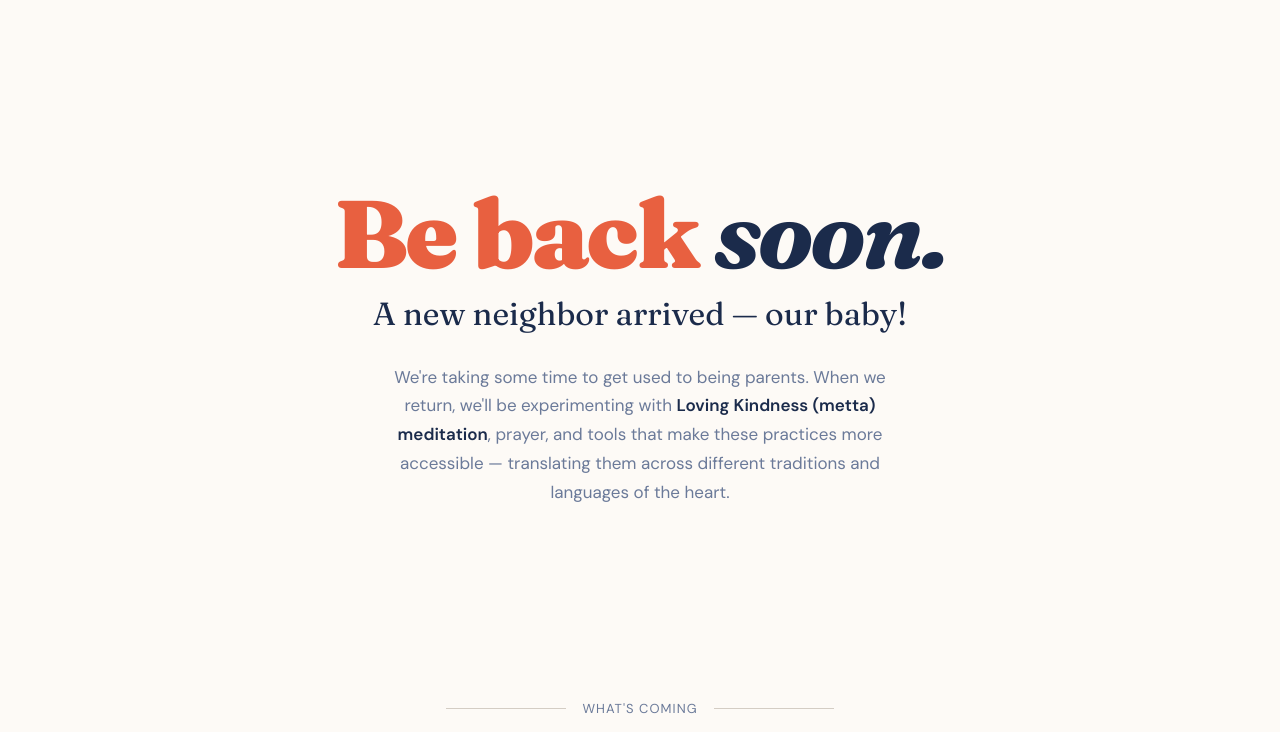
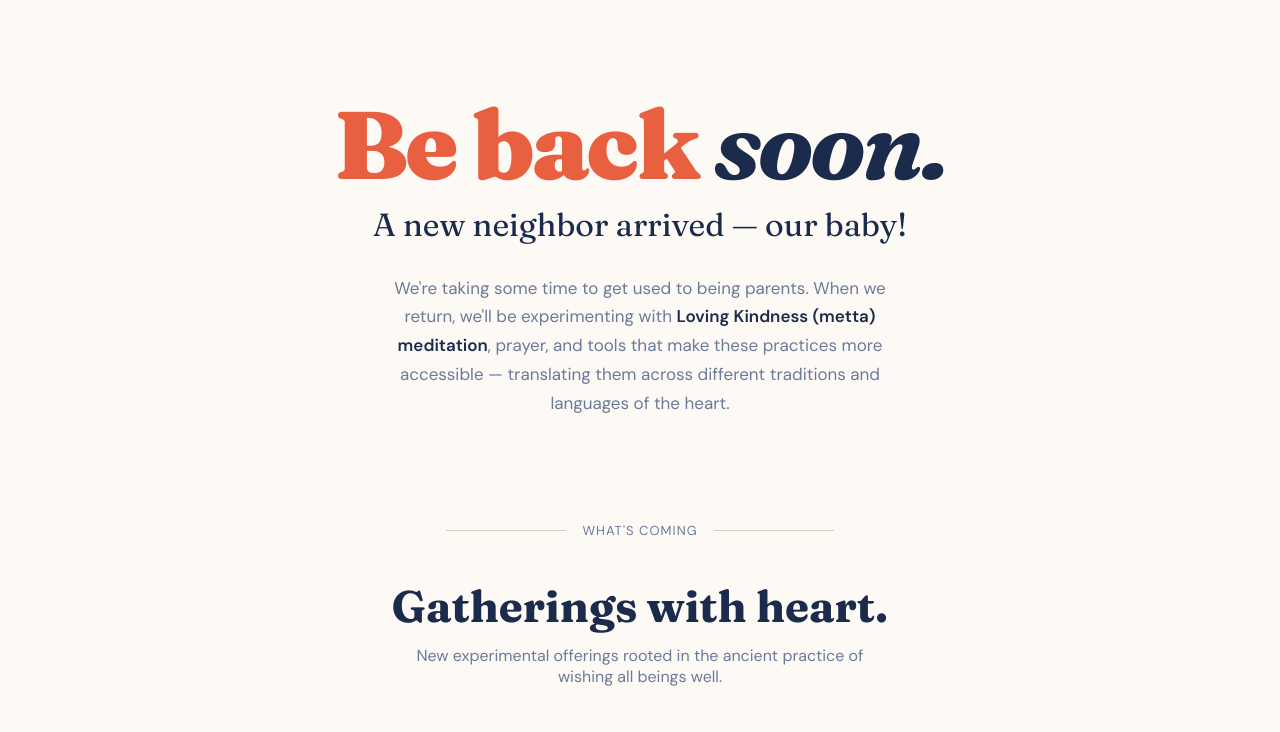
Before and after one commit to DuncanHamra/moreneighborly-com, a plain HTML site: page index.html in a window 1280 px wide. Shown: the part 64-796 px from the top of the page. Drawn offline with Linux system fonts and the light colour scheme.

Commit message:
Updates from Ship Studio

```diff
--- a/index.html
+++ b/index.html
@@ -120,12 +120,10 @@
       display: flex;
       flex-direction: column;
       align-items: center;
-      justify-content: center;
       text-align: center;
-      padding: 24px;
+      padding: 80px 24px;
       max-width: 760px;
       margin: 0 auto;
-      min-height: calc(100vh - 140px);
     }
 
     .hero h1 {
```
